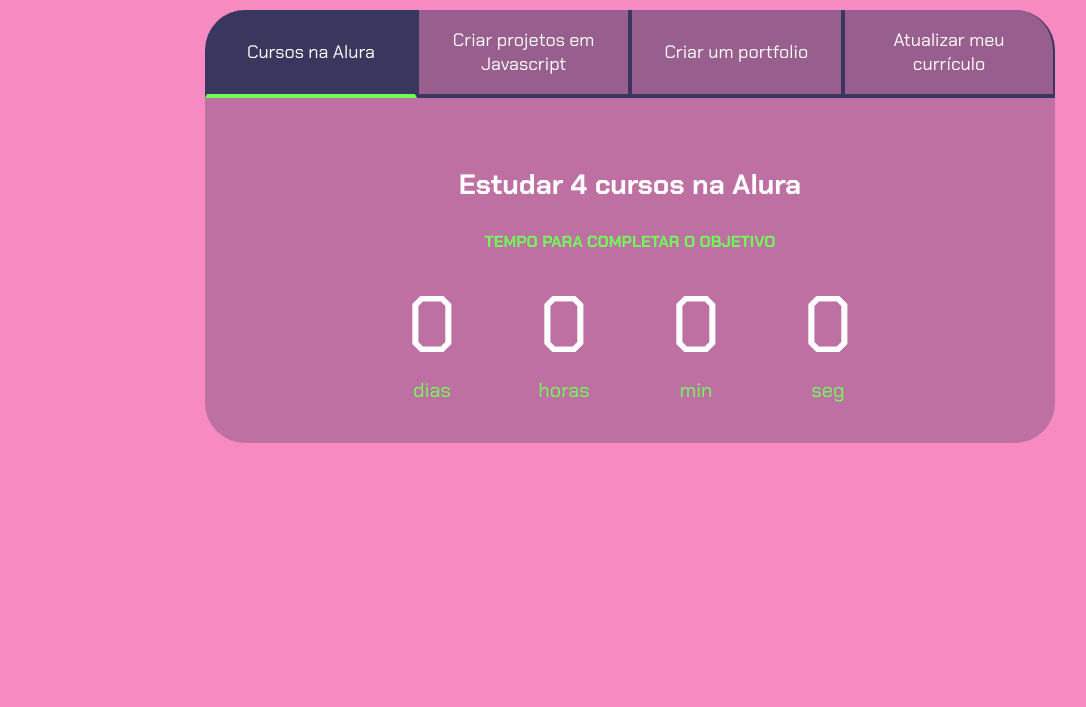
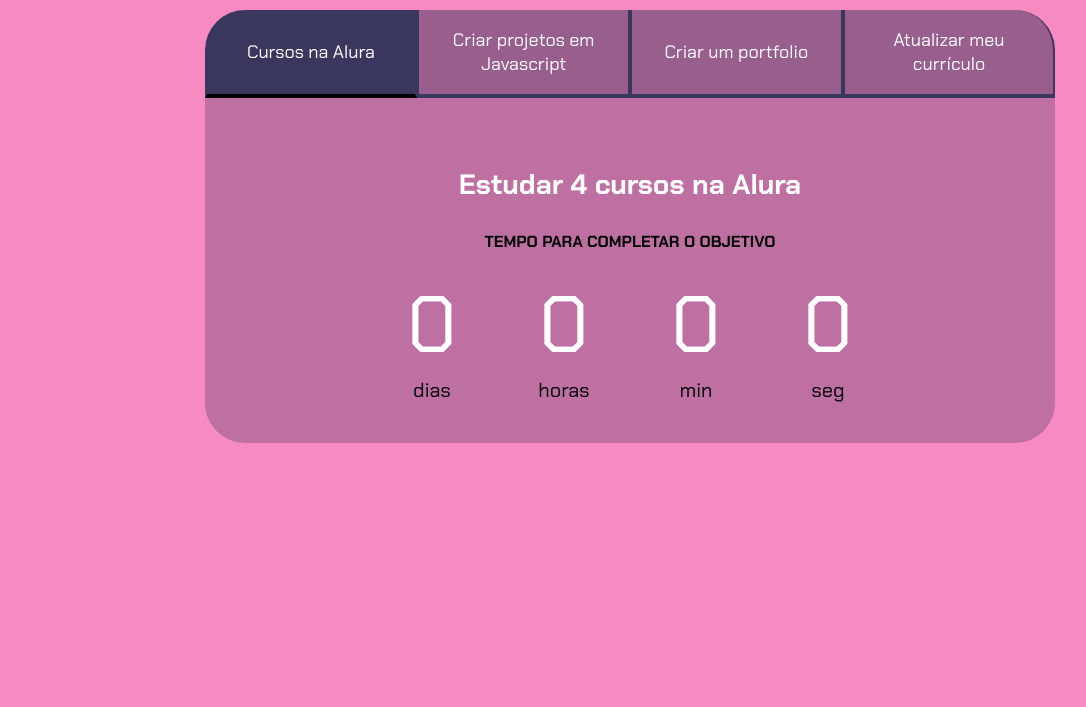
Before and after one commit to Camilecezilho/matem-tica-avan-ada-3-A, a plain HTML site: page index.html in a window 1280 px wide. Shown: the part 93-800 px from the top of the page, without its empty margins (10-1096 px from the left). Drawn offline with Linux system fonts and the light colour scheme.

Commit message:
gfdgfdgf

```diff
--- a/style.css
+++ b/style.css
@@ -2,7 +2,7 @@
 
 :root {
     --cor-de-fundo: #f55ca8b7;
-    --verde: #6FFF57;
+    --verde: #000000;
     --branco: #FFFFFF;
     --botao-ativo: #3A375E;
     --botao-inativo: rgba(58, 55, 94, 0.5);
```
